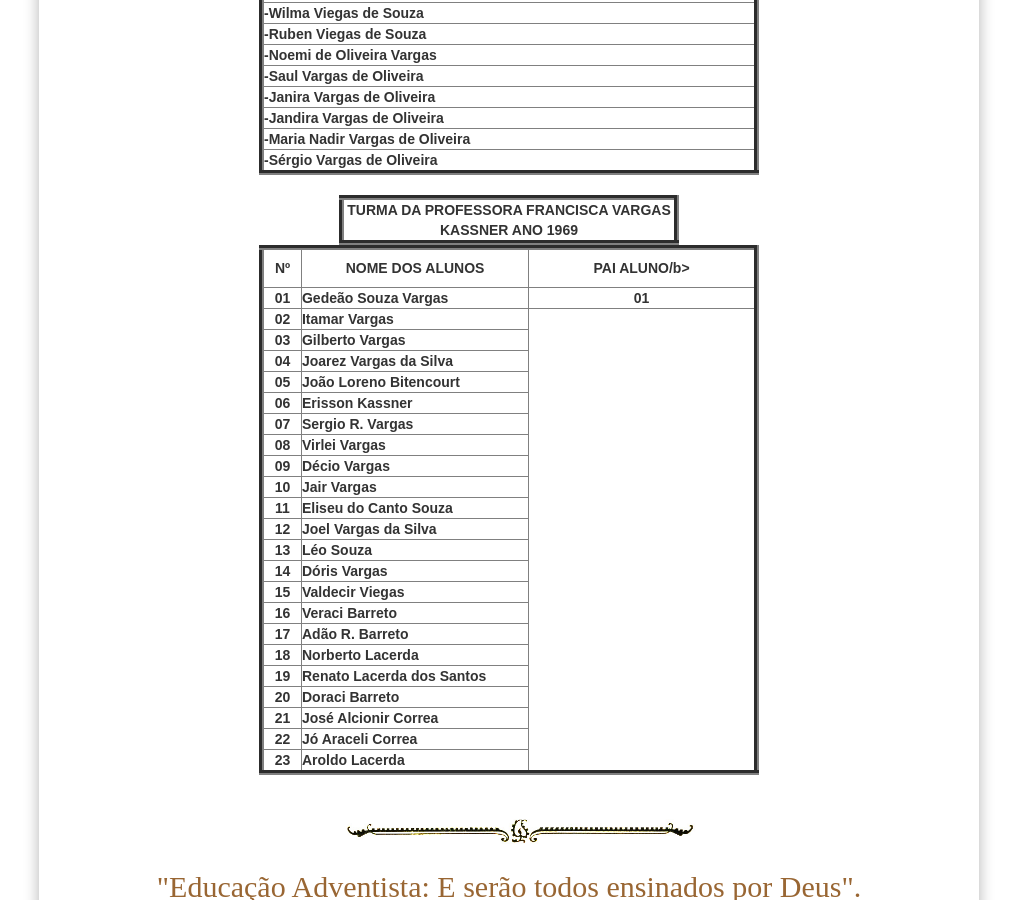
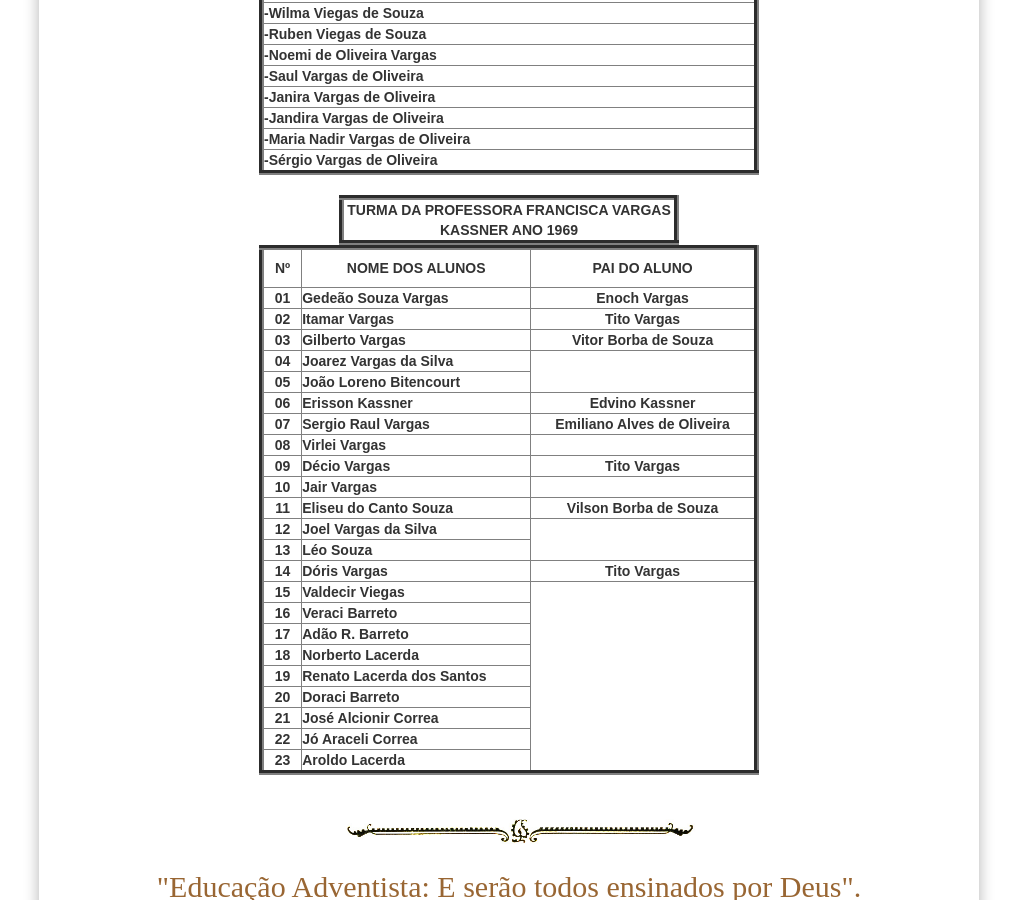
Before and after one commit to claudiovargas1955/claudiovargas1955.github.io, a Jekyll site: the page built from _pages/ensino-da-iasd-bosque.html, in a window 1280 px wide and 900 px high, scrolled down 1263 px. Shown: the whole window, without its empty margins (131-1148 px from the left). Built offline with Jekyll 4.4.1, drawn with Linux system fonts in a browser that asks for light colours; some web fonts are replaced.

Commit message:
Update ensino-da-iasd-bosque.html

```diff
--- a/_pages/ensino-da-iasd-bosque.html
+++ b/_pages/ensino-da-iasd-bosque.html
@@ -255,20 +255,20 @@ tr:hover{
          <tr>
             <td align="center" width="50px"><b>Nº</b></td>
             <td align="center" width="300px" height="40px"><b>NOME DOS ALUNOS</b></td>
-            <td align="center" width="300px"><b>PAI ALUNO/b></td>
+            <td align="center" width="300px"><b>PAI DO ALUNO</b></td>
 
         </tr>
 
          <tr>
            <td align="center" width="50px"><b>01</b></td>
            <td align="left" width="300px"><b>Gedeão Souza Vargas</b></td>
-           <td align="center" width="50px"><b>01</b></td>
+           <td align="center" width="300px"><b>Enoch Vargas</b></td>
         </tr>
 
         <tr>
            <td align="center" width="50px"><b>02</b></td>
            <td align="left" width="300px"><b>Itamar Vargas</b></td>
-
+           <td align="center" width="300px"><b>Tito Vargas</b></td>
         </tr>
 
 
@@ -276,7 +276,7 @@ tr:hover{
         <tr>
            <td align="center" width="50px"><b>03</b></td>
            <td align="left" width="300px"><b>Gilberto Vargas</b></td>
-
+           <td align="center" width="300px"><b>Vitor Borba de Souza</b></td>
         </tr>
 
          <tr>
@@ -294,13 +294,13 @@ tr:hover{
         <tr>
            <td align="center" width="50px"><b>06</b></td>
            <td align="left" width="300px"><b>Erisson Kassner</b></td>
-
+           <td align="center" width="300px"><b>Edvino Kassner</b></td>
         </tr>
 
         <tr>
            <td align="center" width="50px"><b>07</b></td>
-           <td align="left" width="300px"><b>Sergio R. Vargas</b></td>
-
+           <td align="left" width="300px"><b>Sergio Raul Vargas</b></td>
+           <td align="center" width="300px"><b>Emiliano Alves de Oliveira</b></td>
         </tr>
 
         <tr>
@@ -312,7 +312,7 @@ tr:hover{
         <tr>
            <td align="center" width="50px"><b>09</td>
            <td align="left" width="300px"><b>Décio Vargas</b></td>
-
+           <td align="center" width="300px"><b>Tito Vargas</b></td>
         </tr>
 
         <tr>
@@ -324,6 +324,7 @@ tr:hover{
         <tr>
            <td align="center" width="50px"><b>11</b></td>
            <td align="left" width="300px"><b>Eliseu do Canto Souza</b></td>
+           <td align="center" width="300px"><b>Vilson Borba de Souza</b></td>
 
         </tr>
 
@@ -342,7 +343,7 @@ tr:hover{
         <tr>
            <td align="center" width="50px"><b>14</b></td>
            <td align="left" width="300px"><b>Dóris Vargas</b></td>
-
+           <td align="center" width="300px"><b>Tito Vargas</b></td>
         </tr>
 
          <tr>
```
